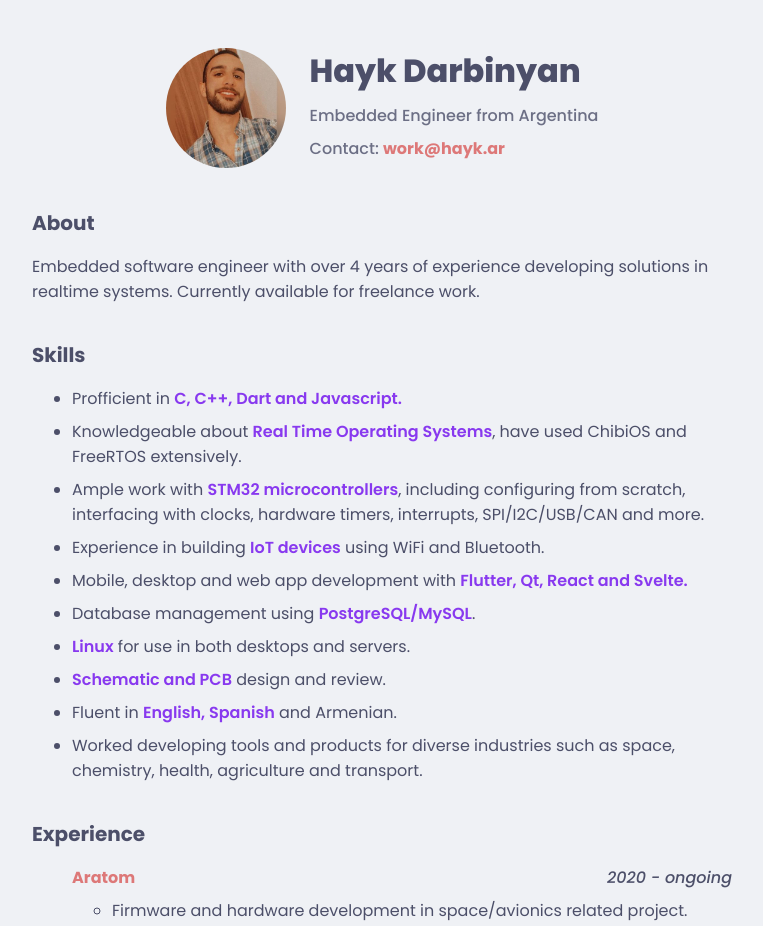
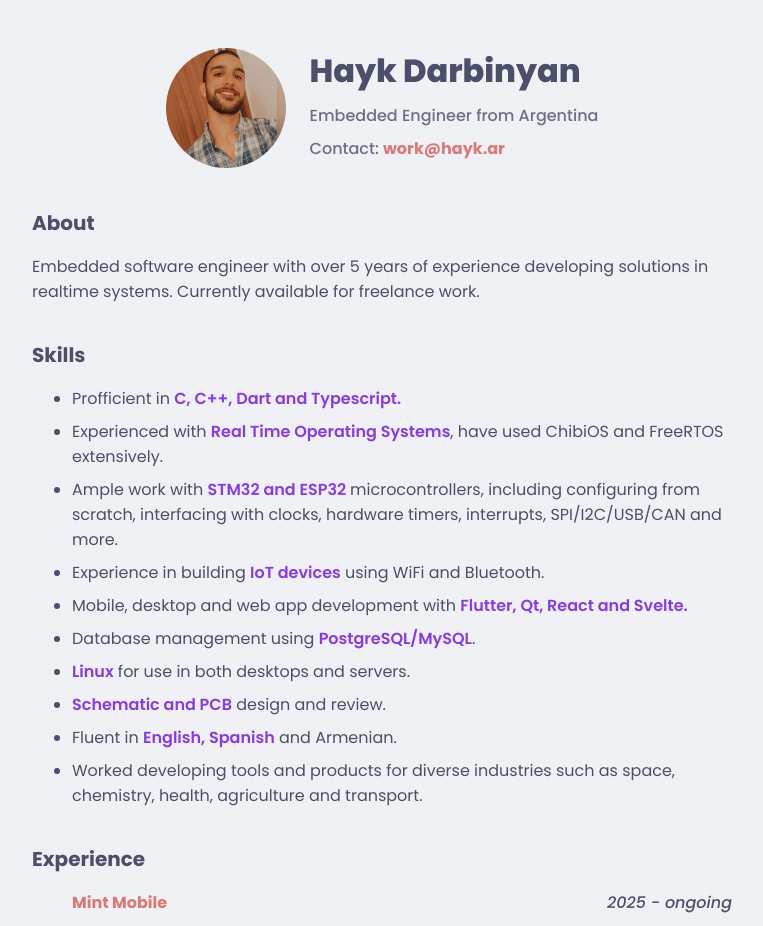
Before and after one commit to haykodarb/portfolio, a SvelteKit app: page / in a window 1280 px wide. Shown: the top 926 px of the page, without its empty margins (258-1021 px from the left). Built offline with nearby package versions, Linux system fonts and the light colour scheme.

Commit message:
Updated experience

```diff
--- a/src/routes/+page.svelte
+++ b/src/routes/+page.svelte
@@ -27,7 +27,7 @@
 		<div class="category-container">
 			<h1 class="category-title">About</h1>
 			<p>
-				Embedded software engineer with over 4 years of experience developing solutions in realtime
+				Embedded software engineer with over 5 years of experience developing solutions in realtime
 				systems. Currently available for freelance work.
 			</p>
 		</div>
@@ -36,15 +36,15 @@
 			<ul>
 				<li>
 					Profficient in
-					<span class="highlighted">C, C++, Dart and Javascript.</span>
+					<span class="highlighted">C, C++, Dart and Typescript.</span>
 				</li>
 				<li>
-					Knowledgeable about
+					Experienced with
 					<span class="highlighted">Real Time Operating Systems</span>, have used ChibiOS and
 					FreeRTOS extensively.
 				</li>
 				<li>
-					Ample work with <span class="highlighted">STM32 microcontrollers</span>, including
+					Ample work with <span class="highlighted">STM32 and ESP32 </span>microcontrollers, including
 					configuring from scratch, interfacing with clocks, hardware timers, interrupts,
 					SPI/I2C/USB/CAN and more.
 				</li>
@@ -75,8 +75,27 @@
 			<ul>
 				<div>
 					<li class="list-title">
-						<a target="_blank" rel="noopener noreferrer" href="https://aratom.com/" class="subtitle link">Aratom</a>
-						<p class="list-title date">2020 - ongoing</p>
+						<a
+							target="_blank"
+							rel="noopener noreferrer"
+							href="https://www.mintmobile.com/"
+							class="subtitle link">Mint Mobile</a
+						>
+						<p class="list-title date">2025 - ongoing</p>
+					</li>
+					<ul>
+						<li>Frontend Development in React and NextJS</li>
+					</ul>
+				</div>
+				<div style="margin-top: 1em;">
+					<li class="list-title">
+						<a
+							target="_blank"
+							rel="noopener noreferrer"
+							href="https://aratom.com/"
+							class="subtitle link">Aratom</a
+						>
+						<p class="list-title date">2020 - 2025</p>
 					</li>
 					<ul>
 						<li>Firmware and hardware development in space/avionics related project.</li>
@@ -91,7 +110,12 @@
 				</div>
 				<div style="margin-top: 1em;">
 					<li class="list-title">
-						<a target="_blank" rel="noopener noreferrer" href="https://www.emtechsa.com/" class="subtitle link">Emtech</a>
+						<a
+							target="_blank"
+							rel="noopener noreferrer"
+							href="https://www.emtechsa.com/"
+							class="subtitle link">Emtech</a
+						>
 						<p class="list-title date">2020 - 2023</p>
 					</li>
 					<ul>
@@ -106,7 +130,12 @@
 			<h1 class="category-title">Personal Projects</h1>
 			<ul>
 				<li style="list-style-type: none; padding: 0; margin: 0;">
-					<a target="_blank" rel="noopener noreferrer" href="https://communal.ar" class="subtitle link">Communal</a>
+					<a
+						target="_blank"
+						rel="noopener noreferrer"
+						href="https://communal.ar"
+						class="subtitle link">Communal</a
+					>
 					<p style="margin: 0; padding: 0;">Semi-decentralized physical book sharing platform.</p>
 				</li>
 				<li style="list-style-type: none; padding: 0; margin: 0; margin-top: 1em;">
```
